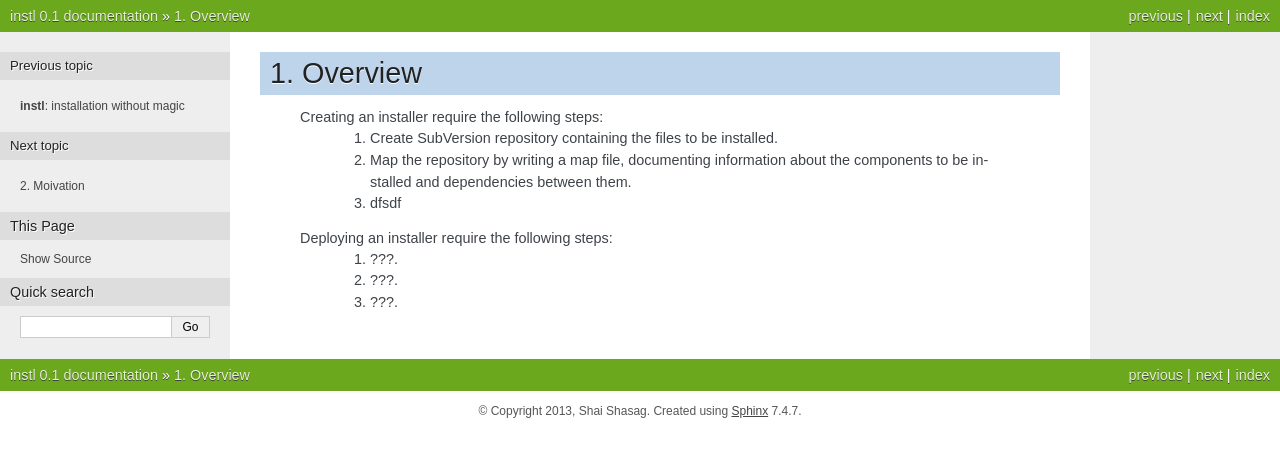
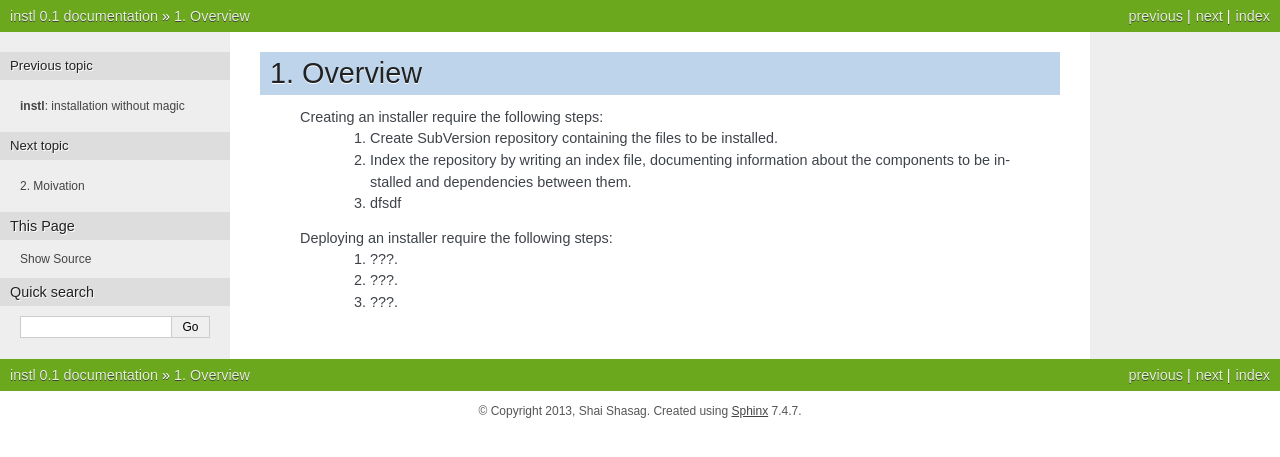
Before and after one commit to wavesaudio/instl, a Sphinx documentation site: the page built from sphinx/overview.rst, in a window 1280 px wide. Shown: the top 457 px of the page. Built offline with Sphinx 7.4.7, drawn with Linux system fonts in a browser that asks for light colours; pages that are not in the unit, such as notebooks, are missing from menus.

Commit message:
minor changes

```diff
--- a/sphinx/overview.rst
+++ b/sphinx/overview.rst
@@ -5,7 +5,7 @@ Overview
     ---------------------
     Creating an installer require the following steps:
         #.  Create SubVersion repository containing the files to be installed.
-        #.  Map the repository by writing a map file, documenting information
+        #.  Index the repository by writing an index file, documenting information
             about the components to be installed and dependencies between them.
         #.  dfsdf
 
```
Also changed, not shown: sphinx/index.rst (+9 -8 lines).
